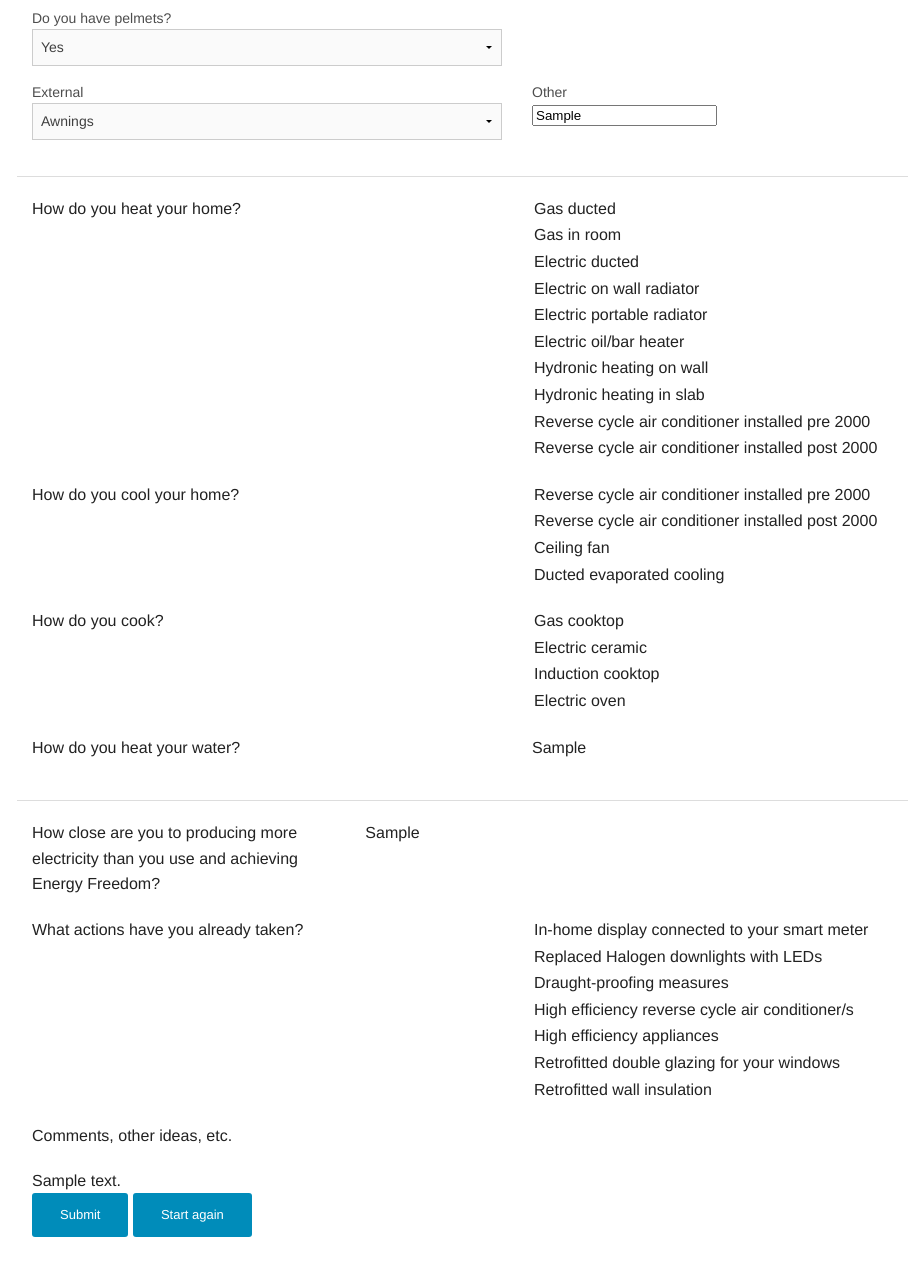
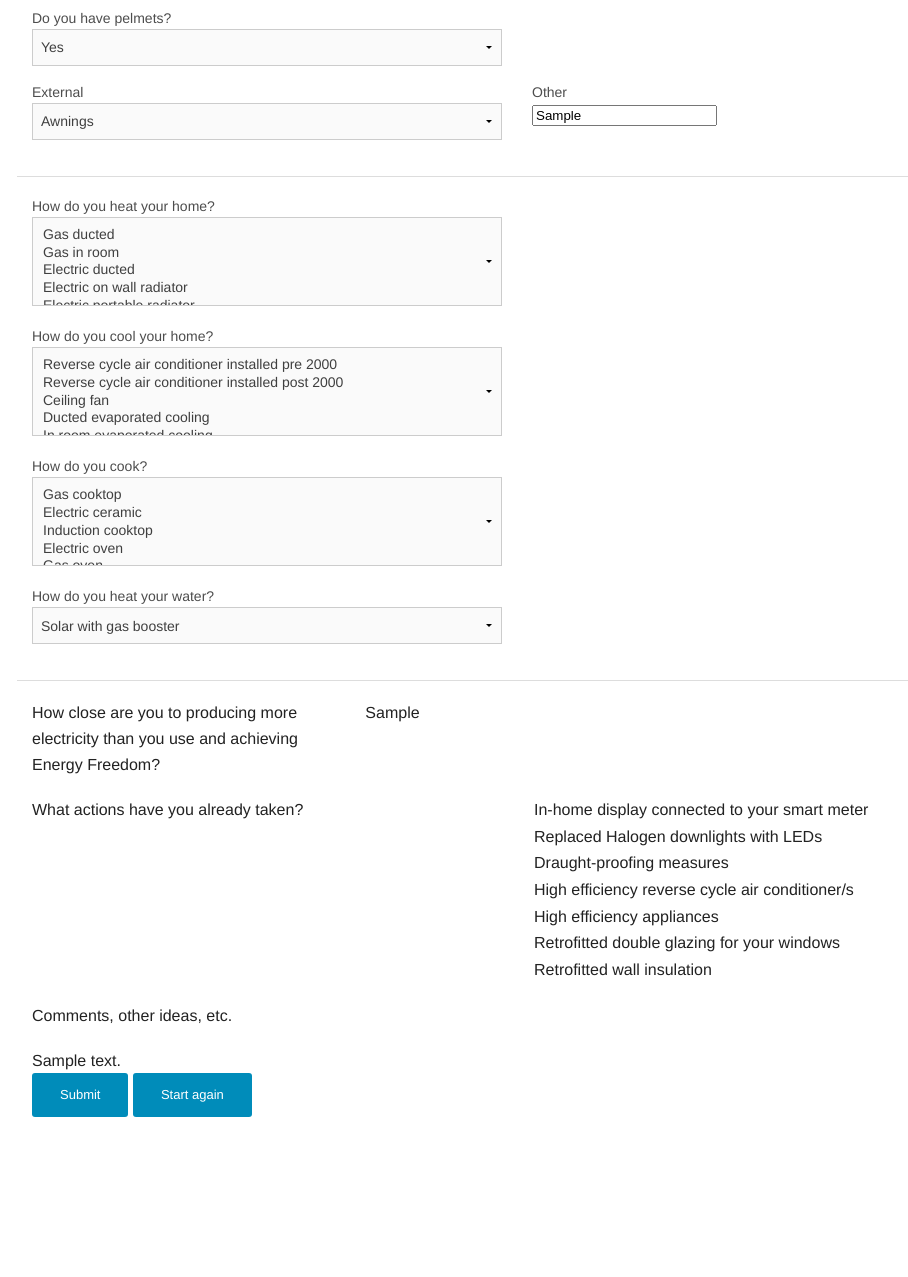
Before and after one commit to claudinec/energyfreedom-pledge, a PHP site: template views/pledge.twig in a window 1280 px wide. Shown: the part 1604-2881 px from the top of the page, without its empty margins (123-1031 px from the left). After the commit the page ends 2721 px from the top, so only its background shows below. Run offline with PHP 8.4, Linux system fonts and the light colour scheme; the template is opened without the code that fills it: most values are stand-ins (such as "Sample title", 1, 10 or a date in 2020); some libraries are stand-ins or nearby versions.

Commit message:
Form elements: heating, cooling, cooking.

```diff
--- a/views/pledge.twig
+++ b/views/pledge.twig
@@ -189,7 +189,6 @@
       <div class="large-6 medium-6 columns">
         <label>Glazing</label>
         <select>
-          {% if windows_glazing is defined %} {{ windows_glazing }} {% endif %}
           <option {% if windows_glazing == "Single glazed" %} selected="true" {% endif %}>Single glazed</option>
           <option {% if windows_glazing == "Single glazed with reflective coating" %} selected="true" {% endif %}>Single glazed with reflective coating</option>
           <option {% if windows_glazing == "Double glazed" %} selected="true" {% endif %}>Double glazed</option>
@@ -270,10 +269,8 @@
       <hr>
 
       <div class="large-6 medium-6 columns">
-        <p>How do you heat your home?</p>
-      </div>
-      <div class="large-6 medium-6 columns">
-        <p>
+        <label>How do you heat your home?</label>
+        <select multiple="true">
           <option {% if heating_gas_ducted == true %} selected="true" {% endif %} >Gas ducted</option>
           <option {% if heating_gas_room == true %} selected="true" {% endif %} >Gas in room</option>
           <option {% if heating_electric_ducted == true %} selected="true" {% endif %} >Electric ducted</option>
@@ -284,47 +281,49 @@
           <option {% if heating_hydronic_heating_slab == true %} selected="true" {% endif %} >Hydronic heating in slab</option>
           <option {% if heating_reverse_cycle_pre_2000 == true %} selected="true" {% endif %} >Reverse cycle air conditioner installed pre 2000</option>
           <option {% if heating_reverse_cycle_post_2000 == true %} selected="true" {% endif %} >Reverse cycle air conditioner installed post 2000</option>
-          {% if heating_wood_fired == true %} Wood-fired heating {% endif %}
-        </p>
+          <option {% if heating_wood_fired == true %} selected="true" {% endif %} > Wood-fired heating</option>
+        </select>
       </div>
     </div>
 
     <div class="row">
       <div class="large-6 medium-6 columns">
-        <p>How do you cool your home?</p>
-      </div>
-      <div class="large-6 medium-6 columns">
-        <p>
+        <label>How do you cool your home?</label>
+        <select multiple="true">
           <option {% if cooling_reverse_cycle_pre_2000 == true %} selected="true" {% endif %} >Reverse cycle air conditioner installed pre 2000</option>
           <option {% if cooling_reverse_cycle_post_2000 == true %} selected="true" {% endif %} >Reverse cycle air conditioner installed post 2000</option>
           <option {% if cooling_ceiling_fan == true %} selected="true" {% endif %} >Ceiling fan</option>
           <option {% if cooling_ducted_evaporative_cooling == true %} selected="true" {% endif %} >Ducted evaporated cooling</option>
-          {% if cooling_room_evaporative_cooling == true %} In room evaporated cooling {% endif %}
-        </p>
+          <option {% if cooling_room_evaporative_cooling == true %} selected="true" {% endif %} >In room evaporated cooling</option>
+        </select>
       </div>
     </div>
 
     <div class="row">
       <div class="large-6 medium-6 columns">
-        <p>How do you cook?</p>
-      </div>
-      <div class="large-6 medium-6 columns">
-        <p>
+        <label>How do you cook?</label>
+        <select multiple="true">
           <option {% if cooking_gas_cooktop == true %} selected="true" {% endif %} >Gas cooktop</option>
           <option {% if cooking_electric_ceramic_cooktop == true %} selected="true" {% endif %} >Electric ceramic</option>
           <option {% if cooking_induction_cooktop == true %} selected="true" {% endif %} >Induction cooktop</option>
           <option {% if cooking_electric_oven == true %} selected="true" {% endif %} >Electric oven</option>
-          {% if cooking_gas_oven == true %} Gas oven {% endif %}
-        </p>
+          <option {% if cooking_gas_oven == true %} selected="true" {% endif %} > Gas oven</option>
+        </select>
       </div>
     </div>
 
     <div class="row">
       <div class="large-6 medium-6 columns">
-        <p>How do you heat your water?</p>
-      </div>
-      <div class="large-6 medium-6 columns">
-        <p>{% if hot_water is defined %} {{ hot_water }} {% endif %} </p>
+        <label>How do you heat your water?</label>
+        <select>
+          <option {% if hot_water == "Solar with gas booster" %} selected="true" {% endif %} >Solar with gas booster</option>
+          <option {% if hot_water == "Solar with electric booster" %} selected="true" {% endif %} >Solar with electric booster</option>
+          <option {% if hot_water == "Solar with no boost" %} selected="true" {% endif %} >Solar with no boost</option>
+          <option {% if hot_water == "Gas" %} selected="true" {% endif %} >Gas</option>
+          <option {% if hot_water == "Instant Gas" %} selected="true" {% endif %} > Instant Gas</option>
+          <option {% if hot_water == "Electric" %} selected="true" {% endif %} >Electric</option>
+          <option {% if hot_water == "Electric heat pump" %} selected="true" {% endif %} >Electric heat pump</option>
+        </select>
       </div>
     </div>
 
```
Lines whose indentation alone changed are shown as unchanged.
